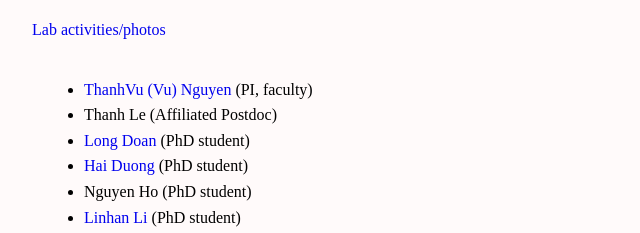
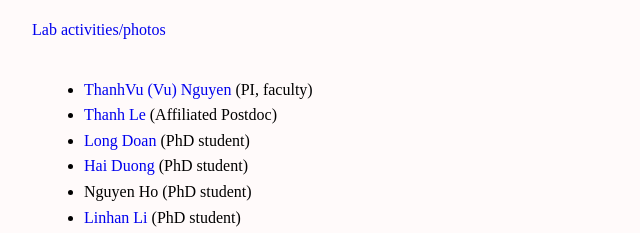
Before and after one commit to dynaroars/dynaroars.github.io, a plain HTML site: page index.html in a window 1280 px wide. Shown: the part 1038-1271 px from the top of the page, 96-736 px from the left. Drawn offline with Linux system fonts and the light colour scheme.

Commit message:
Link Thanh Le's website
Co-Authored-By: Claude Opus 5.5 <noreply@anthropic.com>

```diff
--- a/index.html
+++ b/index.html
@@ -222,7 +222,7 @@
     <div class="myborder">
       <ul>
         <li><a href="https://tvn.roars.dev">ThanhVu (Vu) Nguyen</a> (PI, faculty)</li>
-        <li>Thanh Le (Affiliated Postdoc)</li>
+        <li><a href="https://thanhle.xyz/">Thanh Le</a> (Affiliated Postdoc)</li>
         <li><a href="https://longdct.github.io">Long Doan</a> (PhD student)</li>
         <li><a href="https://hocdot.github.io/">Hai Duong</a> (PhD student)</li>
 
```
